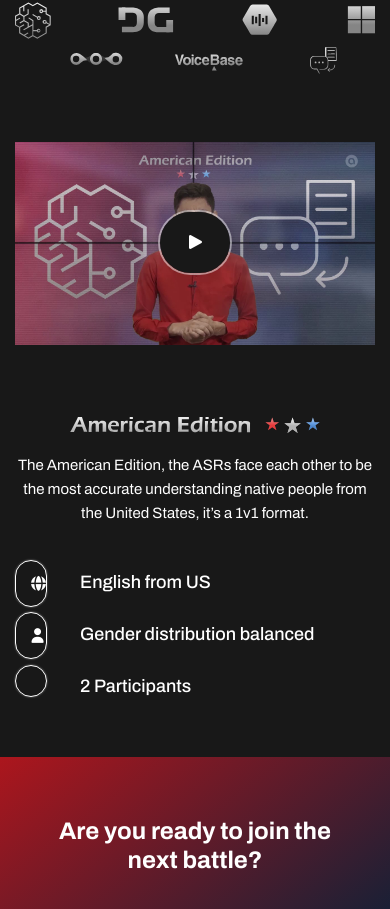
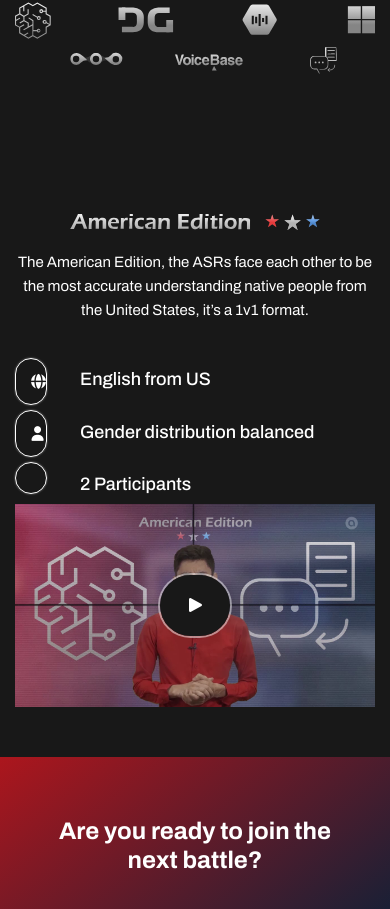
Before and after one commit to slowdsports/Atexto-Web-2022, a plain HTML site: page main/index.html in a window 390 px wide. Shown: the part 2008-2917 px from the top of the page. Drawn offline with Linux system fonts and the light colour scheme; a script that the page names is missing.

Commit message:
Video 2 fix

```diff
--- a/main/css/main.css
+++ b/main/css/main.css
@@ -708,6 +708,11 @@ body {
         text-align: center!important;
     }
 
+    .video-box-2{
+        display: flex;
+        flex-direction: column-reverse;
+    }
+
     .mission-section{
         margin-top: 10px;
         margin-bottom: 10px;
--- a/main/index.html
+++ b/main/index.html
@@ -169,7 +169,7 @@
         <!-- ======== Start Video ======== -->
         <section class="video-area video-area-2" id="video">
             <div id="video2" class="container">
-                <div class="row">
+                <div class="row video-box-2">
                     <div class="col-sm-6 col-md-6">
                         <div class="video-icon">
                             <img src="img/ae.png" alt="video" />
```
